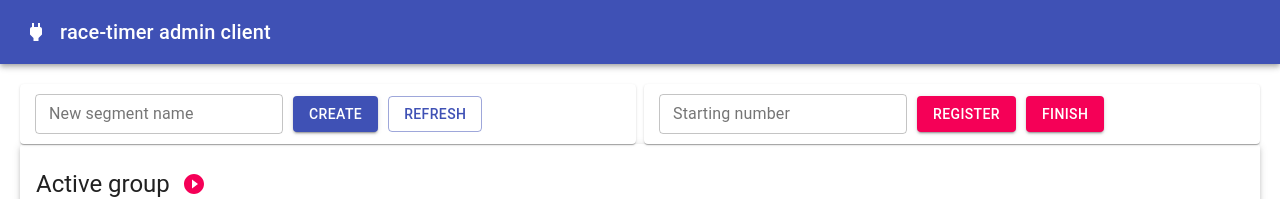
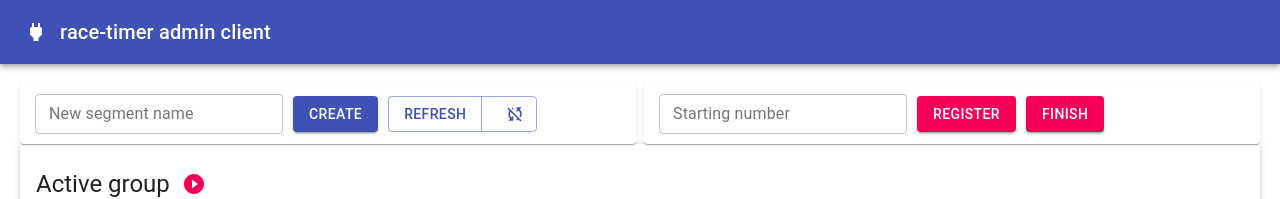
Before and after one commit to dadikovi/race-timer, a React (Create React App) app in the folder client_admin/: page / in a window 1280 px wide. Shown: the top 199 px of the page. Built offline with nearby package versions, Linux system fonts and the light colour scheme; no server answers.

Commit message:
Auto-refresh

```diff
--- a/client_admin/src/CreateSegmentForm.tsx
+++ b/client_admin/src/CreateSegmentForm.tsx
@@ -1,15 +1,45 @@
-import { Button, TextField, Box } from '@material-ui/core';
-import React, {useState} from 'react';
+import { Button, TextField, Box, ButtonGroup, IconButton } from '@material-ui/core';
+import React, {useState, useEffect} from 'react';
+import SyncDisabledIcon from '@material-ui/icons/SyncDisabled';
+import SyncIcon from '@material-ui/icons/Sync';
 import { createSegment, useAsyncError } from './service';
 
 interface CreateSegmentFormProps {
   onRefresh: Function;
 }
 
+let autoRefreshTimer: NodeJS.Timeout
+
 export default function CreateSegmentForm(props: CreateSegmentFormProps) {
 
   const [segmentName, setSegmentName] = useState<string | undefined>();
+  const [autoRefresh, setAutoRefresh] = useState<boolean>(false);
+
   const throwError = useAsyncError();
+
+  const autoRefreshIcon = autoRefresh ? <SyncIcon /> : <SyncDisabledIcon />
+  const autoRefreshVariant = autoRefresh ? 'contained' : 'outlined'
+
+  const doAutoRefresh = () => {
+    autoRefreshTimer = setTimeout(() => {
+      props.onRefresh()
+      doAutoRefresh()
+    }, 1000);
+  }
+
+  const cleanAutoRefresh = () => {
+    clearTimeout(autoRefreshTimer)
+  }
+
+  const toggleAutoRefresh = () => {
+    if (autoRefresh) {
+      cleanAutoRefresh()
+      setAutoRefresh(false)
+    } else {
+      setAutoRefresh(true)
+      doAutoRefresh()
+    }
+  }
 
   return(
     <Box className="formbox" display="flex" alignItems="center">
@@ -23,7 +53,11 @@ export default function CreateSegmentForm(props: CreateSegmentFormProps) {
         color="primary">
         Create
       </Button>
-      <Button variant="outlined"  onClick={() => props.onRefresh()} color="primary">Refresh</Button>
+
+      <ButtonGroup color="primary">
+        <Button variant="outlined"  onClick={() => props.onRefresh()}>Refresh</Button>
+        <Button variant={autoRefreshVariant} endIcon={autoRefreshIcon} onClick={toggleAutoRefresh}></Button>
+      </ButtonGroup>
     </Box>
   );
 }
```
